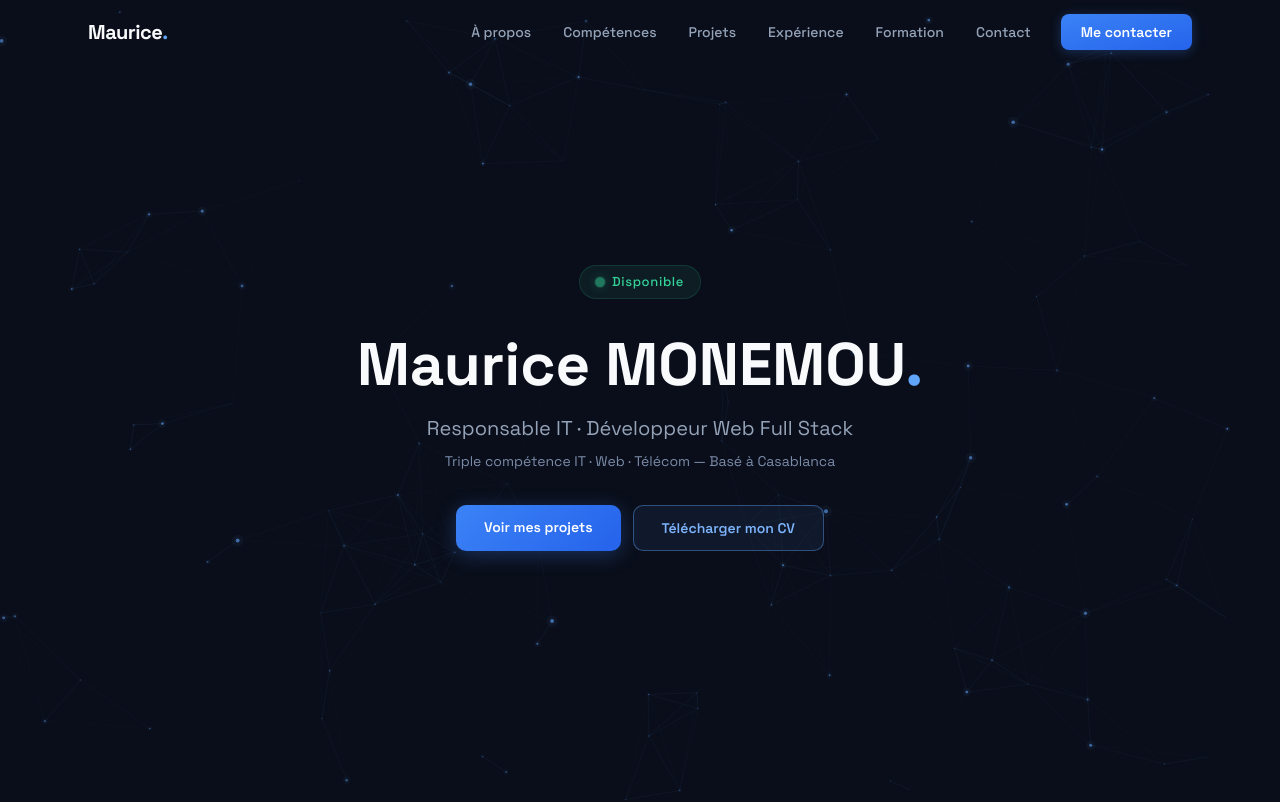
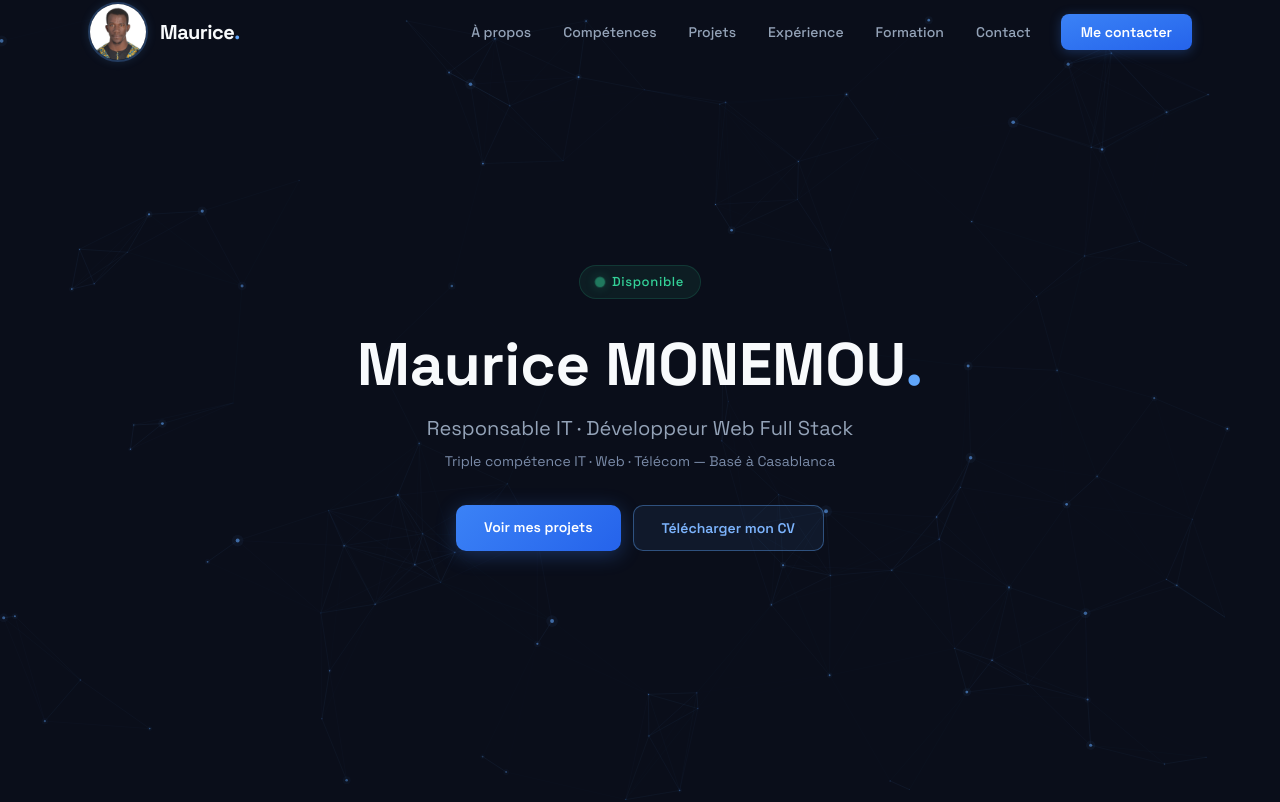
Before and after one commit to MauricePHMonemou/portfolio-maurice, a React (Vite) app: page / in a window 1280 px wide. Shown: the top 802 px of the page. Built offline with nearby package versions, Linux system fonts and the light colour scheme; the HTML template or start-up script is replaced by a standard one.

Commit message:
Ajout de ma photo de profil dans le navbar + le footer

```diff
--- a/src/components/Footer.jsx
+++ b/src/components/Footer.jsx
@@ -1,4 +1,5 @@
 import { Github, Linkedin, Mail, Heart } from 'lucide-react'
+import profileImg from '../assets/images/profile.jpeg'
 
 const links = [
   { id: 'about', label: 'À propos' },
@@ -20,7 +21,7 @@ const socials = [
   },
   {
     icon: Github,
-    href: '#',
+    href: 'https://github.com/MauricePHMonemou',
     label: 'GitHub',
   },
 ]
@@ -41,14 +42,26 @@ export default function Footer() {
         }}
       >
         <div className="flex flex-col md:flex-row md:items-start md:justify-between gap-8 mb-10">
-          {/* Logo + description */}
+          {/* Logo + photo + description */}
           <div className="max-w-xs">
             <button
               onClick={() => scrollTo('hero')}
-              className="text-xl font-bold mb-3 block"
-              style={{ color: '#f8fafc', background: 'none', border: 'none', cursor: 'pointer', padding: 0 }}
+              className="flex items-center gap-3 mb-3"
+              style={{ background: 'none', border: 'none', cursor: 'pointer', padding: 0 }}
             >
-              Maurice<span style={{ color: '#60a5fa' }}>.</span>
+              <img
+                src={profileImg}
+                alt="Maurice MONEMOU"
+                className="w-30 h-30 rounded-full object-cover"
+                style={{
+                  border: '2px solid rgba(96,165,250,0.3)',
+                  boxShadow: '0 0 10px rgba(96,165,250,0.15)',
+                  objectPosition: 'center 80%',
+                }}
+              />
+              <span className="text-xl font-bold" style={{ color: '#f8fafc' }}>
+                Maurice<span style={{ color: '#60a5fa' }}>.</span>
+              </span>
             </button>
             <p className="text-sm leading-relaxed" style={{ color: '#7a8ba8' }}>
               Responsable IT & Développeur Web Full Stack — Triple compétence IT · Web · Télécom.
@@ -116,13 +129,11 @@ export default function Footer() {
           </div>
         </div>
 
-        {/* Séparateur */}
         <div
           className="w-full h-px mb-6"
           style={{ background: 'rgba(96,165,250,0.06)' }}
         />
 
-        {/* Copyright */}
         <div className="flex flex-col md:flex-row md:items-center md:justify-between gap-2">
           <p className="text-xs" style={{ color: '#7a8ba8' }}>
             © {new Date().getFullYear()} Maurice MONEMOU — Tous droits réservés
--- a/src/components/Navbar.jsx
+++ b/src/components/Navbar.jsx
@@ -2,6 +2,7 @@ import { useState, useEffect } from 'react'
 import { motion, AnimatePresence } from 'framer-motion'
 import { Menu, X } from 'lucide-react'
 import useScrollSpy from '../hooks/useScrollSpy'
+import profileImg from '../assets/images/profile.jpeg'
 
 const NAV_LINKS = [
   { id: 'about', label: 'À propos' },
@@ -31,7 +32,6 @@ export default function Navbar() {
     return () => window.removeEventListener('resize', onResize)
   }, [])
 
-  // Bloquer le scroll quand le menu mobile est ouvert
   useEffect(() => {
     if (menuOpen) {
       document.body.style.overflow = 'hidden'
@@ -58,11 +58,24 @@ export default function Navbar() {
       }`}
     >
       <div className="max-w-6xl mx-auto px-6 h-16 flex items-center justify-between">
+        {/* Logo + Photo */}
         <button
           onClick={() => scrollTo('hero')}
-          className="text-[#f8fafc] font-bold text-xl tracking-tight hover:opacity-80 transition-opacity"
+          className="flex items-center gap-3 hover:opacity-80 transition-opacity"
         >
-          Maurice<span className="text-[#60a5fa]">.</span>
+          <img
+            src={profileImg}
+            alt="Maurice MONEMOU"
+            className="w-15 h-15 rounded-full object-cover"
+            style={{
+              border: '2px solid rgba(96,165,250,0.3)',
+              boxShadow: '0 0 10px rgba(96,165,250,0.15)',
+              objectPosition: 'center 30%',
+            }}
+          />
+          <span className="text-[#f8fafc] font-bold text-xl tracking-tight">
+            Maurice<span className="text-[#60a5fa]">.</span>
+          </span>
         </button>
 
         <div className="hidden md:flex items-center gap-1">
@@ -107,7 +120,6 @@ export default function Navbar() {
         </button>
       </div>
 
-      {/* Mobile overlay */}
       <AnimatePresence>
         {menuOpen && (
           <motion.div
```
Also changed, not shown: src/assets/images/profile-2.jpeg (added), src/assets/images/profile.jpeg (added).
